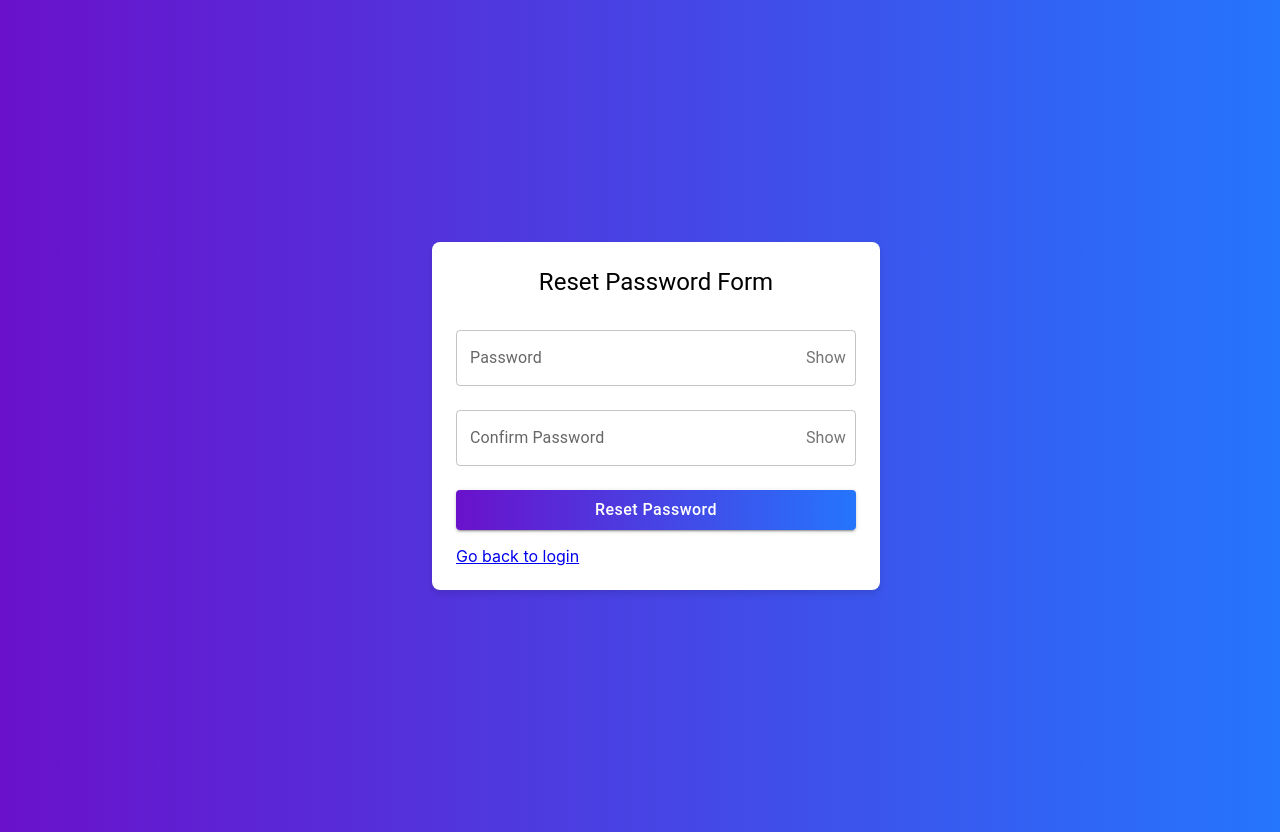
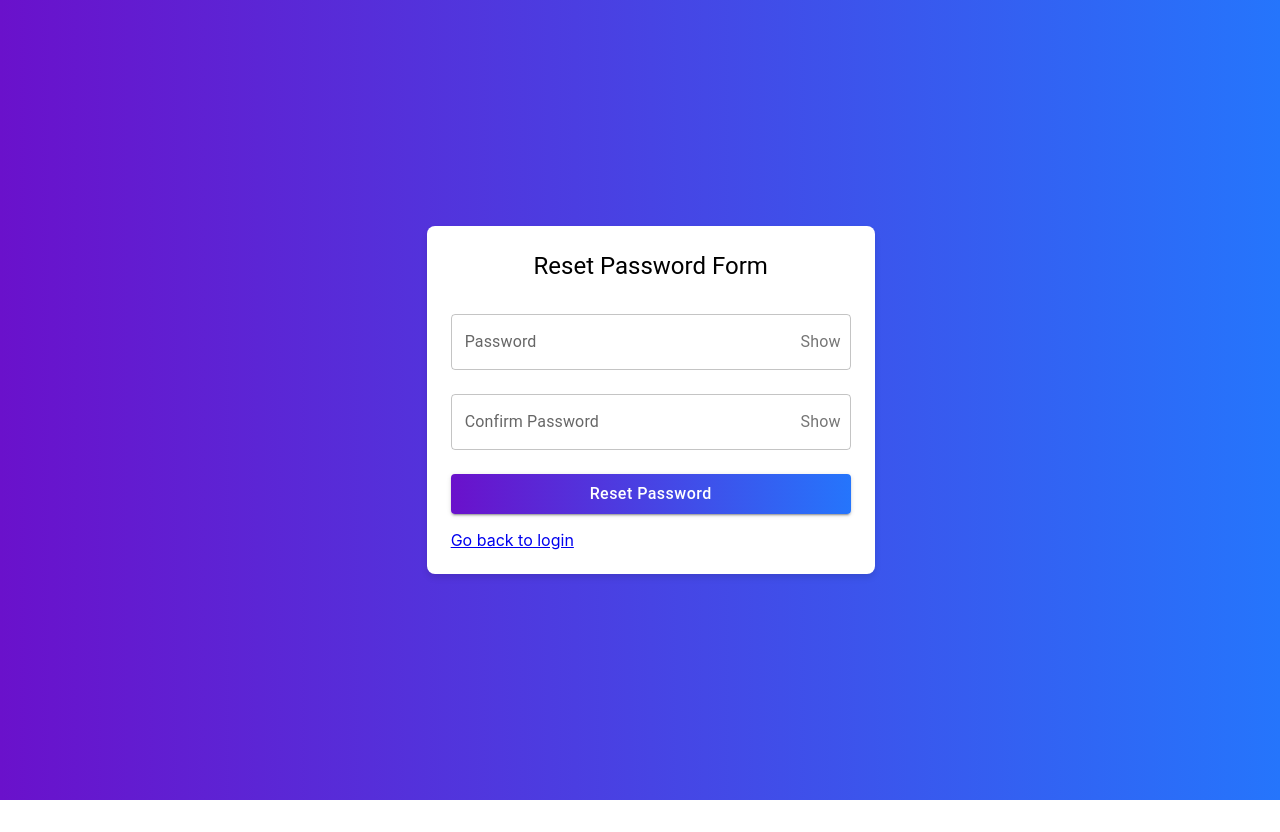
Before and after one commit to mianzainch000/important-links-frontend, a React (Create React App) app: page /auth/resetPassword in a window 1280 px wide. After the commit the page ends 800 px from the top, so only its background shows below. Built offline with nearby package versions, Linux system fonts and the light colour scheme.

Commit message:
authContainer height change

```diff
--- a/src/App.css
+++ b/src/App.css
@@ -1,8 +1,10 @@
 .authContainer {
+  margin: 0;
   display: flex;
-  padding: 16px;
-  height: 100vh;
+  overflow: hidden;
+  min-height: 100vh;
   align-items: center;
+  flex-direction: column;
   justify-content: center;
   background: linear-gradient(to right, #6a11cb, #2575fc);
 }
--- a/src/screens/auth/forgotPassword/index.js
+++ b/src/screens/auth/forgotPassword/index.js
@@ -70,12 +70,7 @@ const ForgotPasswordForm = () => {
 
   return (
     <Box className="authContainer">
-      <Grid
-        container
-        justifyContent="center"
-        alignItems="center"
-        sx={{ height: "100vh" }}
-      >
+      <Grid container justifyContent="center" alignItems="center">
         <Grid item xs={11} sm={8} md={6} lg={4}>
           <Box className="card">
             <Typography variant="h5" sx={{ marginBottom: "16px" }}>
--- a/src/screens/auth/login/index.js
+++ b/src/screens/auth/login/index.js
@@ -90,12 +90,7 @@ const LoginForm = () => {
 
   return (
     <Box className="authContainer">
-      <Grid
-        container
-        justifyContent="center"
-        alignItems="center"
-        sx={{ height: "100vh" }}
-      >
+      <Grid container justifyContent="center" alignItems="center">
         <Grid item xs={11} sm={8} md={6} lg={4}>
           <Box className="card">
             <Typography variant="h5" sx={{ marginBottom: "16px" }}>
--- a/src/screens/auth/resetPassword/index.js
+++ b/src/screens/auth/resetPassword/index.js
@@ -97,13 +97,8 @@ const ResetPasswordForm = () => {
     }
   };
   return (
-   <Box className="authContainer">
-      <Grid
-        container
-        justifyContent="center"
-        alignItems="center"
-        sx={{ height: "100vh" }}
-      >
+    <Box className="authContainer">
+      <Grid container justifyContent="center" alignItems="center">
         <Grid item xs={11} sm={8} md={6} lg={4}>
           <Box className="card">
             <Typography variant="h5" sx={{ marginBottom: "16px" }}>
```
